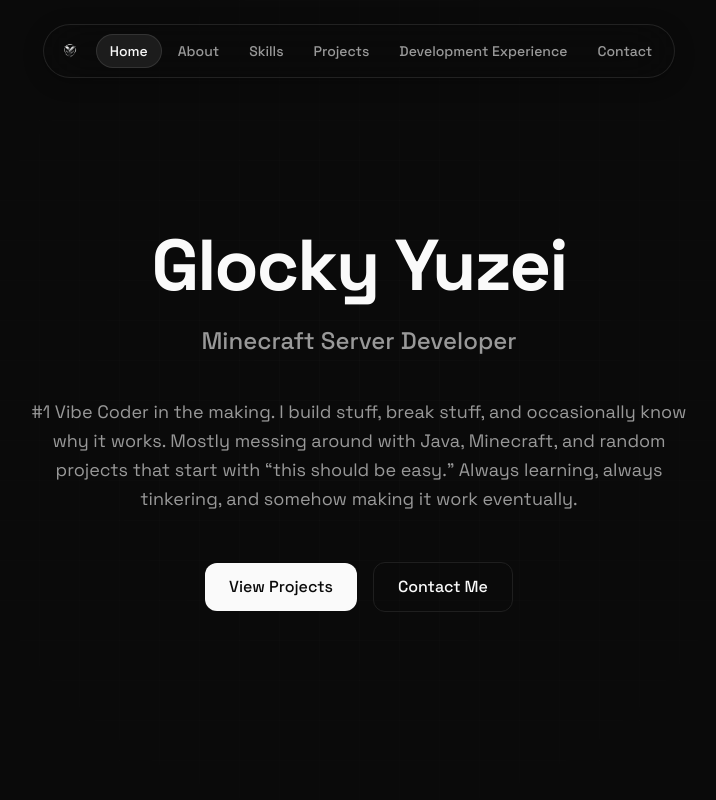
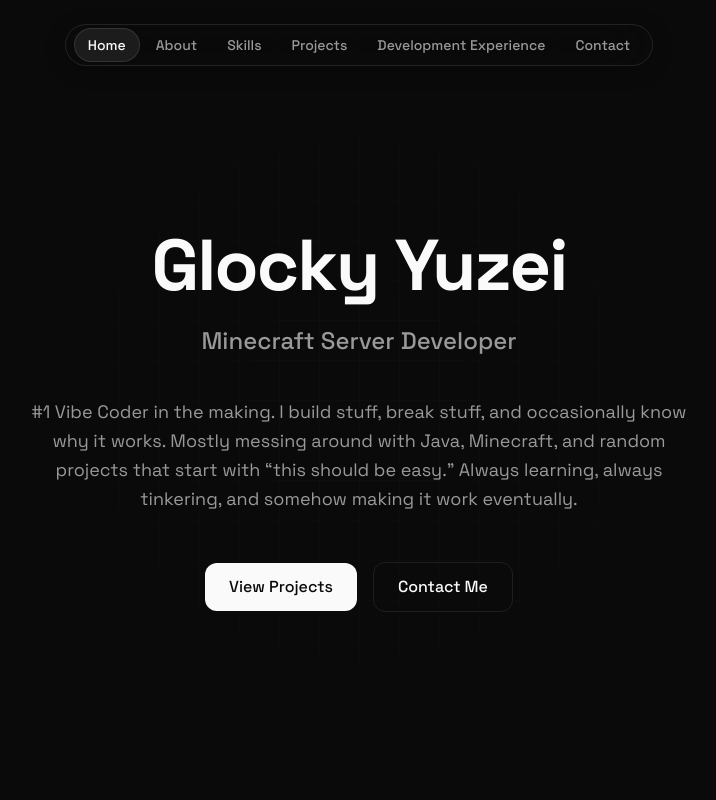
Before and after one commit to glockyyuzei/glocky-portfolio, a React (Vite) app: page / in a window 1280 px wide. Shown: the top 800 px of the page, without its empty margins (281-997 px from the left). Built offline with nearby package versions, Linux system fonts and the light colour scheme.

Commit message:
Portfolio Update

```diff
--- a/src/components/portfolio/Nav.tsx
+++ b/src/components/portfolio/Nav.tsx
@@ -68,18 +68,6 @@
               : 'shadow-[0_4px_20px_rgba(0,0,0,0.25)]'
           }`}
         >
-          <a
-            href="#home"
-            onClick={(e) => {
-              e.preventDefault();
-              scrollToId('home');
-            }}
-            className="flex items-center justify-center w-9 h-9 mr-1 rounded-full hover:bg-white/5 transition-colors focus:outline-none focus-visible:ring-2 focus-visible:ring-primary/50"
-            aria-label="Glocky Yuzei — back to top"
-          >
-            <img src="/logo.png" alt="" className="w-5 h-5 object-contain" />
-          </a>
-
           <ul className="hidden lg:flex items-center gap-0.5">
             {LINKS.map((link) => (
               <li key={link.id}>
```
